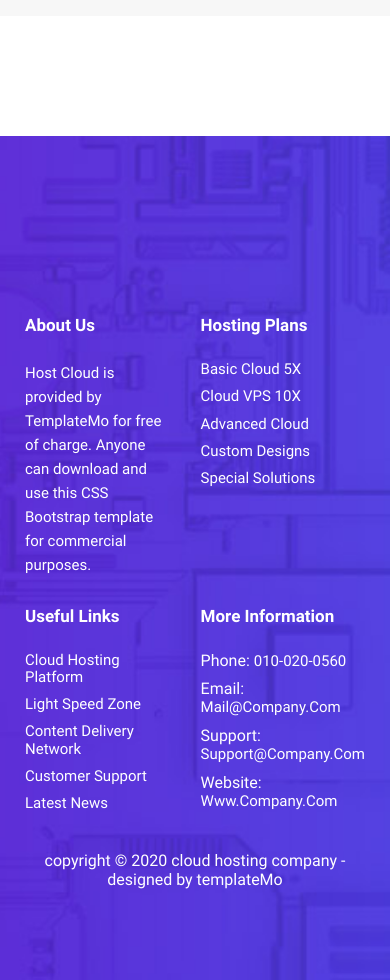
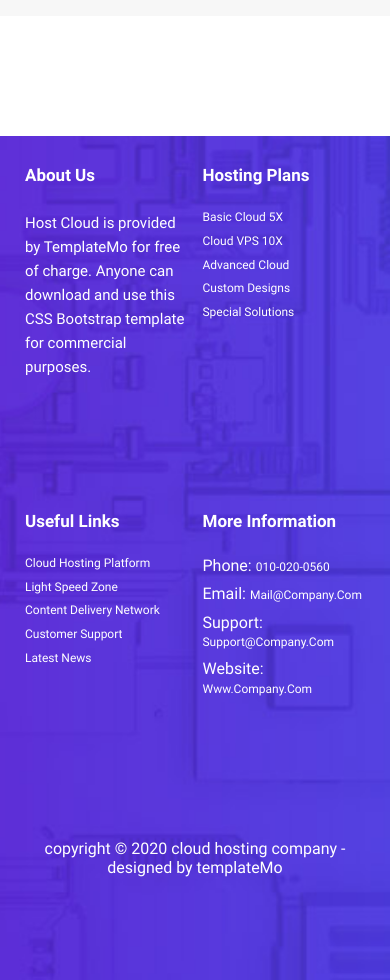
Before and after one commit to krypton225/Host_Cloud, a plain HTML site: page index.html in a window 390 px wide. Shown: the part 9240-10220 px from the top of the page. Drawn offline with Linux system fonts and the light colour scheme.

Commit message:
First Edit

```diff
--- a/css/my-footer.css
+++ b/css/my-footer.css
@@ -2,7 +2,7 @@
   height: 100vh;
   padding: 0 25px;
   padding-top: calc(var(--padding-top) * 1.5);
-  padding-bottom: var(--padding-bottom);
+  /* padding-bottom: var(--padding-bottom); */
   margin-top: 120px;
   background-image: url("../assets/images/footer-bg.jpg");
   background-position: center;
@@ -17,8 +17,9 @@
 
 @media (max-width: 768px) {
   .my-footer {
+    padding-top: calc(var(--padding-top) / 4);
     grid-template-columns: repeat(2, 1fr);
-    gap: 30px;
+    gap: 30px 15px;
   }
 }
 
@@ -41,6 +42,12 @@
   color: white;
   display: block;
   transition: 0.5s;
+}
+
+@media (max-width: 768px) {
+  .my-footer > section > ul li a {
+    font-size: 12px;
+  }
 }
 
 .my-footer > section > ul li a:hover {
```
